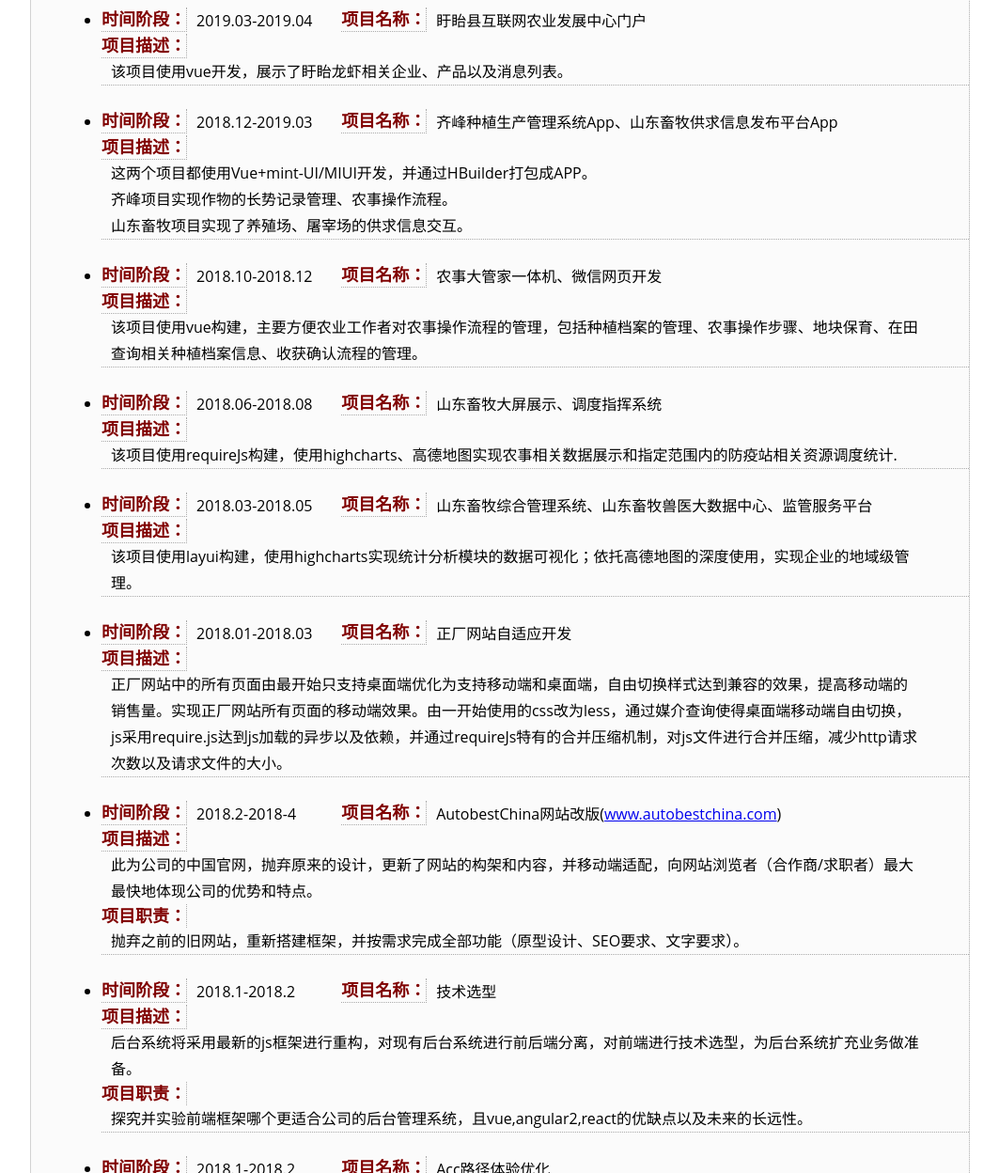
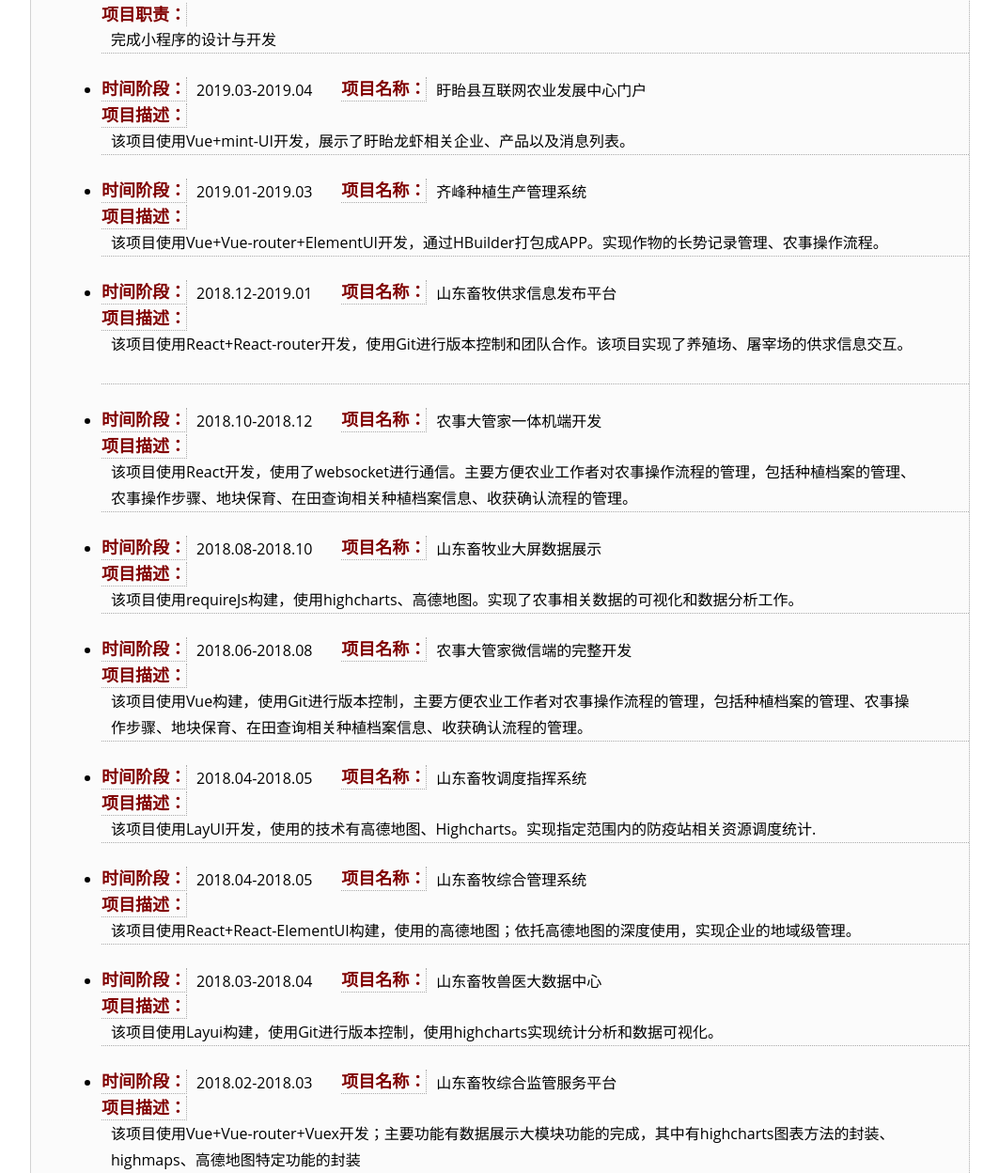
Before and after one commit to theapin/resume, a plain HTML site: page index.html in a window 1280 px wide. Shown: the part 1552-2800 px from the top of the page at 94% size, without its empty margins (108-1171 px from the left). Drawn offline with Linux system fonts and the light colour scheme.

Commit message:
Update index.html

```diff
--- a/index.html
+++ b/index.html
@@ -36,7 +36,7 @@
             <span class="title b_right b_bottom">期望行业：</span><span class="value">&nbsp;&nbsp;计算机软件前端&nbsp;&nbsp;</span>
             <span class="title b_right b_bottom b_left b_top">工作性质:</span><span class="value">&nbsp;&nbsp;全职</span><br/>
             <span class="title b_right b_bottom">期望职能：</span><span class="value">&nbsp;&nbsp;Web前端工程师</span>&nbsp;&nbsp;<br/>
-            <span class="title b_right">期望月薪：</span><span class="value">&nbsp;&nbsp;13k-16k</span>
+            <span class="title b_right">期望月薪：</span><span class="value">&nbsp;&nbsp;14k-16k</span>
           </div>
         </div>
 
@@ -60,7 +60,7 @@
             <span class="title b_right b_bottom">职位类别：</span><span class="value">web前端开发&nbsp;&nbsp;</span><br/>
             <span class="title b_right b_bottom">工作地点：</span><span class="value">上海普陀区&nbsp;&nbsp;</span><br/>
             <span class="title b_right b_bottom">工作职责：</span><span class="value value_w_max">
-负责政府和企业级农事管理系统前端开发及移动端的适配。微信公众号网页的开发和一体机和pos机程序的开发。工作中使用到的主要技术有：vue、layui、mint-UI、高德地图、highcharts、webSocket 等
+负责政府和企业级农事管理系统前端开发及移动端的适配，微信公众号网页的开发和一体机和pos机程序的开发。工作中使用到的主要技术有：Vue+Vue-router+Vuex、React、Mint-UI、Element-UI、Layui、高德地图、highcharts、Git、webSocket 等。
             </span>
           </li>
           <li class="item b_bottom">
@@ -70,10 +70,12 @@
             <span class="title b_right b_bottom">职位类别：</span><span class="value">web前端开发&nbsp;&nbsp;</span><br/>
             <span class="title b_right b_bottom">工作地点：</span><span class="value">上海市长宁区延安西路&nbsp;&nbsp;</span><br/>
             <span class="title b_right b_bottom">工作职责：</span><span class="value value_w_max">
-            （1）正厂十二个网站：起初是要全部重写实现移动端桌面端兼容，之后是不断地进行迭代更新部分功能和样式以及解决前端性能问题 <a href= "http://www.hondapartsnow.com">www.hondapartsnow.com</a><br/>
-            （2）副厂：基于MVC框架的新网站的开发 <a href= "http://www.fordpartsprime.com">www.fordpartsprime.com</a><br/>
-            （3）中文官网：全部重新构建和实现<a href= "http://www.autobestchina.com">www.autobestchina.com</a><br/>
-            （4）autopartprime系列网站：进行网站开发<a href= "http://www.autopartsprime.com">www.autopartsprime.com</a>
+该公司主要从事汽车周边零部件电商平台的开发，所有项目都要求自适应桌面端和移动端。
+使用到的主要技术有Vue、ASP.NET MVC 、Less、requirejs、SEO优化、jQuery等。
+项目链接：
+<a href= "http://www.fordpartsprime.com">www.fordpartsprime.com</a>
+<a href= "http://www.autobestchina.com">www.autobestchina.com</a>
+<a href= "http://www.autopartsprime.com">www.autopartsprime.com</a>
             </span>
           </li>
           <li class="item b_bottom">
@@ -82,7 +84,8 @@
             <span class="title b_right b_bottom">职位名称：</span><span class="value value_w">Web前端&nbsp;&nbsp;</span>
             <span class="title b_right b_bottom">职位类别：</span><span class="value">实习生&nbsp;&nbsp;</span><br/>
             <span class="title b_right b_bottom">工作地点：</span><span class="value">上海市闵行区紫星路微创大厦&nbsp;&nbsp;</span><br/>
-            <span class="title b_right">工作职责：</span><span class="value">主要使用highcharts进行数据可视化的工作。&nbsp;&nbsp;</span>
+            <span class="title b_right">工作职责：</span><span class="value">主要使用web页面的开发和基于highcharts进行数据可视化的工作。
+使用到的技术有highcharts、jQuery、Bootstrap。&nbsp;&nbsp;</span>
           </li>
         </ul>
       </section>
@@ -90,29 +93,30 @@
         <h2 class="headline b_bottom">专业技能</h2>
         <ul>
           <li class="item b_bottom">
-            <span class="title b_right b_bottom p_right">技 能 一：</span>
-            <span class="value">&nbsp;&nbsp;vue、highcharts、高德地图、html5、css3、less、javascript、layui、jQuery、C#&nbsp;&nbsp;</span>
+            <span class="title b_right b_bottom p_right">技 能 一:</span>
+            <span class="value">&nbsp;&nbsp;Vue、小程序、Vuex、Mint-UI、highcharts、高德地图、Less、layui、javascript、html5、css3、npm&nbsp;&nbsp;</span>
             <br/>
-            <span class="title b_right b_bottom">使用时间：</span>
-            <span class="value">&nbsp;&nbsp;2-3年&nbsp;&nbsp;</span>&nbsp;&nbsp;
             <span class="title b_right b_bottom b_left b_top">掌握程度:</span>
             <span class="value">&nbsp;&nbsp;熟练</span>
           </li>
           <li class="item b_bottom">
-            <span class="title b_right b_bottom p_right">技 能 二：</span>
-            <span class="value">&nbsp;&nbsp;React、Nodejs、Angular、Ajax、SEO优化&nbsp;&nbsp;</span>
+            <span class="title b_right b_bottom p_right">技 能 二:</span>
+            <span class="value">&nbsp;&nbsp;React、Element-UI、Git、requirejs、canvas、js面向对象、axios、jQuery、Bootstrap&nbsp;&nbsp;</span>
             <br/>
-            <span class="title b_right b_bottom">使用时间：</span>
-            <span class="value">&nbsp;&nbsp;1年&nbsp;&nbsp;</span>&nbsp;&nbsp;
             <span class="title b_right b_bottom b_left b_top">掌握程度:</span>
-            <span class="value">&nbsp;&nbsp;了解</span>
+            <span class="value">&nbsp;&nbsp;熟练</span>
           </li>
           <li class="item b_bottom">
-            <span class="title b_right b_bottom p_right">技 能 三：</span>
-            <span class="value">&nbsp;&nbsp;Java、SQL、Asp.net MVC&nbsp;&nbsp;</span>
+            <span class="title b_right b_bottom p_right">技 能 三:</span>
+            <span class="value">&nbsp;&nbsp;Ajax、SEO优化、hybrid app开发、微信js SDK&nbsp;&nbsp;</span>
             <br/>
-            <span class="title b_right b_bottom">使用时间：</span>
-            <span class="value">&nbsp;&nbsp;2年&nbsp;&nbsp;</span>&nbsp;&nbsp;
+            <span class="title b_right b_bottom b_left b_top">掌握程度:</span>
+            <span class="value">&nbsp;&nbsp;熟悉</span>
+          </li>
+          <li class="item b_bottom">
+            <span class="title b_right b_bottom p_right">技 能 四:</span>
+            <span class="value">&nbsp;&nbsp;Java、Nodejs、SQL、Asp.net MVC、C#&nbsp;&nbsp;</span>
+            <br/>
             <span class="title b_right b_bottom b_left b_top">掌握程度:</span>
             <span class="value">&nbsp;&nbsp;了解</span>
           </li>
@@ -127,32 +131,112 @@
             <span class="title b_right b_bottom">项目描述：</span><span class="value value_w_max">个人业余时间开发的微信小程序，使用了微信云开发。主要功能是记录生活点滴，并可以与朋友分享。&nbsp;&nbsp;</span><br/>
             <span class="title b_right">项目职责：</span><span class="value value_w_max">完成小程序的设计与开发</span>
           </li>
+
           <li class="item b_bottom">
             <span class="title b_right b_bottom">时间阶段：</span><span class="value value_w">2019.03-2019.04&nbsp;&nbsp;</span>
             <span class="title b_right b_bottom">项目名称：</span><span class="value">盱眙县互联网农业发展中心门户&nbsp;&nbsp;</span><br/>
-            <span class="title b_right b_bottom">项目描述：</span><span class="value value_w_max">该项目使用vue开发，展示了盱眙龙虾相关企业、产品以及消息列表。&nbsp;&nbsp;</span>
+            <span class="title b_right b_bottom">项目描述：</span><span class="value value_w_max">该项目使用Vue+mint-UI开发，展示了盱眙龙虾相关企业、产品以及消息列表。&nbsp;&nbsp;</span>
 
           </li>
+
 		<li class="item b_bottom">
-            <span class="title b_right b_bottom">时间阶段：</span><span class="value value_w">2018.12-2019.03&nbsp;&nbsp;</span>
-            <span class="title b_right b_bottom">项目名称：</span><span class="value">齐峰种植生产管理系统App、山东畜牧供求信息发布平台App&nbsp;&nbsp;</span><br/>
-            <span class="title b_right b_bottom">项目描述：</span><span class="value value_w_max">这两个项目都使用Vue+mint-UI/MIUI开发，并通过HBuilder打包成APP。<br/>齐峰项目实现作物的长势记录管理、农事操作流程。<br/>山东畜牧项目实现了养殖场、屠宰场的供求信息交互。&nbsp;&nbsp;</span>
+            <span class="title b_right b_bottom">时间阶段：</span><span class="value value_w">2019.01-2019.03&nbsp;&nbsp;</span>
+            <span class="title b_right b_bottom">项目名称：</span><span class="value">齐峰种植生产管理系统&nbsp;&nbsp;</span><br/>
+            <span class="title b_right b_bottom">项目描述：</span><span class="value value_w_max">
+			该项目使用Vue+Vue-router+ElementUI开发，通过HBuilder打包成APP。实现作物的长势记录管理、农事操作流程。
+			&nbsp;&nbsp;</span>
           </li>
 			<li class="item b_bottom">
-            <span class="title b_right b_bottom">时间阶段：</span><span class="value value_w">2018.10-2018.12&nbsp;&nbsp;</span>
-            <span class="title b_right b_bottom">项目名称：</span><span class="value">农事大管家一体机、微信网页开发&nbsp;&nbsp;</span><br/>
-            <span class="title b_right b_bottom">项目描述：</span><span class="value value_w_max">该项目使用vue构建，主要方便农业工作者对农事操作流程的管理，包括种植档案的管理、农事操作步骤、地块保育、在田查询相关种植档案信息、收获确认流程的管理。&nbsp;&nbsp;</span>
+				<span class="title b_right b_bottom">时间阶段：</span><span class="value value_w">
+				2018.12-2019.01
+				&nbsp;&nbsp;</span>
+				<span class="title b_right b_bottom">项目名称：</span><span class="value">
+				山东畜牧供求信息发布平台
+				&nbsp;&nbsp;</span><br/>
+				<span class="title b_right b_bottom">项目描述：</span><span class="value value_w_max">
+				该项目使用React+React-router开发，使用Git进行版本控制和团队合作。该项目实现了养殖场、屠宰场的供求信息交互。
+				&nbsp;&nbsp;</span>
+			</li>
+
+		  	<li class="item b_bottom">
+				<span class="title b_right b_bottom">时间阶段：</span><span class="value value_w">
+				2018.10-2018.12
+				&nbsp;&nbsp;</span>
+				<span class="title b_right b_bottom">项目名称：</span><span class="value">
+				农事大管家一体机端开发
+				&nbsp;&nbsp;</span><br/>
+				<span class="title b_right b_bottom">项目描述：</span><span class="value value_w_max">
+				该项目使用React开发，使用了websocket进行通信。主要方便农业工作者对农事操作流程的管理，包括种植档案的管理、农事操作步骤、地块保育、在田查询相关种植档案信息、收获确认流程的管理。
+				&nbsp;&nbsp;</span>
+			</li>
+
+		  	<li class="item b_bottom">
+				<span class="title b_right b_bottom">时间阶段：</span><span class="value value_w">
+				2018.08-2018.10
+				&nbsp;&nbsp;</span>
+				<span class="title b_right b_bottom">项目名称：</span><span class="value">
+				山东畜牧业大屏数据展示
+				&nbsp;&nbsp;</span><br/>
+				<span class="title b_right b_bottom">项目描述：</span><span class="value value_w_max">
+				该项目使用requireJs构建，使用highcharts、高德地图。实现了农事相关数据的可视化和数据分析工作。
+				&nbsp;&nbsp;</span>
 			</li>
 		  	<li class="item b_bottom">
-            <span class="title b_right b_bottom">时间阶段：</span><span class="value value_w">2018.06-2018.08&nbsp;&nbsp;</span>
-            <span class="title b_right b_bottom">项目名称：</span><span class="value">山东畜牧大屏展示、调度指挥系统&nbsp;&nbsp;</span><br/>
-            <span class="title b_right b_bottom">项目描述：</span><span class="value value_w_max">该项目使用requireJs构建，使用highcharts、高德地图实现农事相关数据展示和指定范围内的防疫站相关资源调度统计.&nbsp;&nbsp;</span>
+				<span class="title b_right b_bottom">时间阶段：</span><span class="value value_w">
+				2018.06-2018.08
+				&nbsp;&nbsp;</span>
+				<span class="title b_right b_bottom">项目名称：</span><span class="value">
+				农事大管家微信端的完整开发
+				&nbsp;&nbsp;</span><br/>
+				<span class="title b_right b_bottom">项目描述：</span><span class="value value_w_max">
+				该项目使用Vue构建，使用Git进行版本控制，主要方便农业工作者对农事操作流程的管理，包括种植档案的管理、农事操作步骤、地块保育、在田查询相关种植档案信息、收获确认流程的管理。
+				&nbsp;&nbsp;</span>
 			</li>
 		  	<li class="item b_bottom">
-            <span class="title b_right b_bottom">时间阶段：</span><span class="value value_w">2018.03-2018.05&nbsp;&nbsp;</span>
-            <span class="title b_right b_bottom">项目名称：</span><span class="value">山东畜牧综合管理系统、山东畜牧兽医大数据中心、监管服务平台&nbsp;&nbsp;</span><br/>
-            <span class="title b_right b_bottom">项目描述：</span><span class="value value_w_max">该项目使用layui构建，使用highcharts实现统计分析模块的数据可视化；依托高德地图的深度使用，实现企业的地域级管理。&nbsp;&nbsp;</span>
+				<span class="title b_right b_bottom">时间阶段：</span><span class="value value_w">
+				2018.04-2018.05
+				&nbsp;&nbsp;</span>
+				<span class="title b_right b_bottom">项目名称：</span><span class="value">
+				山东畜牧调度指挥系统
+				&nbsp;&nbsp;</span><br/>
+				<span class="title b_right b_bottom">项目描述：</span><span class="value value_w_max">
+				该项目使用LayUI开发，使用的技术有高德地图、Highcharts。实现指定范围内的防疫站相关资源调度统计.
+				&nbsp;&nbsp;</span>
 			</li>
+		  	<li class="item b_bottom">
+				<span class="title b_right b_bottom">时间阶段：</span><span class="value value_w">
+				2018.04-2018.05
+				&nbsp;&nbsp;</span>
+				<span class="title b_right b_bottom">项目名称：</span><span class="value">
+				山东畜牧综合管理系统
+				&nbsp;&nbsp;</span><br/>
+				<span class="title b_right b_bottom">项目描述：</span><span class="value value_w_max">
+				该项目使用React+React-ElementUI构建，使用的高德地图；依托高德地图的深度使用，实现企业的地域级管理。
+				&nbsp;&nbsp;</span>
+			</li>
+		  	<li class="item b_bottom">
+				<span class="title b_right b_bottom">时间阶段：</span><span class="value value_w">
+				2018.03-2018.04
+				&nbsp;&nbsp;</span>
+				<span class="title b_right b_bottom">项目名称：</span><span class="value">
+				山东畜牧兽医大数据中心
+				&nbsp;&nbsp;</span><br/>
+				<span class="title b_right b_bottom">项目描述：</span><span class="value value_w_max">
+				该项目使用Layui构建，使用Git进行版本控制，使用highcharts实现统计分析和数据可视化。
+				&nbsp;&nbsp;</span>
+			</li>
+		  	<li class="item b_bottom">
+				<span class="title b_right b_bottom">时间阶段：</span><span class="value value_w">
+				2018.02-2018.03
+				&nbsp;&nbsp;</span>
+				<span class="title b_right b_bottom">项目名称：</span><span class="value">
+				山东畜牧综合监管服务平台
+				&nbsp;&nbsp;</span><br/>
+				<span class="title b_right b_bottom">项目描述：</span><span class="value value_w_max">
+				该项目使用Vue+Vue-router+Vuex开发；主要功能有数据展示大模块功能的完成，其中有highcharts图表方法的封装、highmaps、高德地图特定功能的封装
+				&nbsp;&nbsp;</span>
+			</li>
+
           <li class="item b_bottom">
             <span class="title b_right b_bottom">时间阶段：</span><span class="value value_w">2018.01-2018.03&nbsp;&nbsp;</span>
             <span class="title b_right b_bottom">项目名称：</span><span class="value">正厂网站自适应开发&nbsp;&nbsp;</span><br/>
@@ -341,8 +425,9 @@
       </section>
       <section class="skills selfcom_bg section_com">
         <h2 class="headline b_bottom">自我评价</h2>
-        <p class="value indent">忠实诚信,讲原则，说到做到，决不推卸责任；有自制力，做事情坚持有始有终，不半途而废；肯学习,有问题不逃避,愿意虚心向他人学习；本人性格开朗、为人诚恳、乐观向上、兴趣广泛、工作认真负责、有较强的学习能力和团队合作能力。</p>
-        <p class="value indent">本人是软件工程专业毕业生，对软件工程的基本概念和算法逻辑有一定的掌握，在校期间对待有关编程的实践课程一丝不苟，也自己独立开发过网站，游戏和手机app，有较为成熟的专业素养，专业技能掌握较扎实，个性开朗，容易相处，团队荣誉感强。</p>
+        <p class="value indent">本人性格开朗、为人诚恳、乐观向上、兴趣广泛、工作认真负责、有较强的学习能力和团队合作能力。对于软件工程这个专业有着浓厚的兴趣，对代码有着十足的热情，对自己要求苛刻，对新鲜事物有较强的好奇心和学习欲望，敢于尝试新鲜事物。
+    </p>
+        <p class="value indent">本人是软件工程专业毕业生，对软件工程的基本概念和算法逻辑有一定的掌握，在校期间对待有关编程的实践课程一丝不苟，也自己独立开发过网站，游戏和手机app，有较为成熟的专业素养，专业技能掌握较扎实，个性开朗，容易相处，团队荣誉感强</p>
       </section>
       <section class="skills school_bg section_com">
         <h2 class="headline b_bottom">在校情况</h2>
```
Lines whose indentation alone changed are shown as unchanged.
